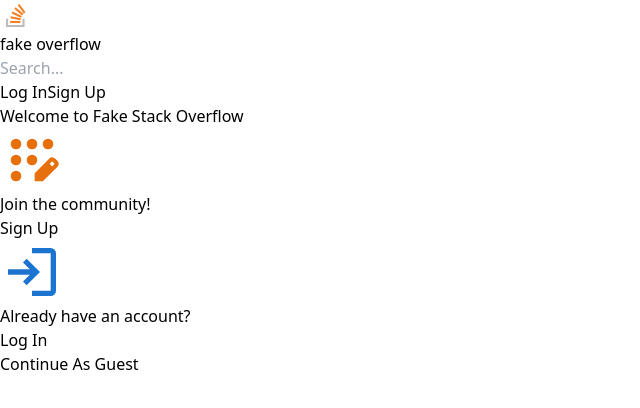
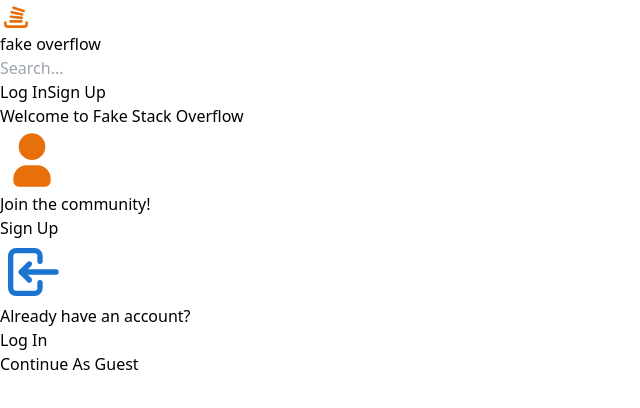
Before and after one commit to alkmei/fake-overflow, a React (Vite) app in the folder client/: page / in a window 1280 px wide. Shown: the top 408 px of the page, without its empty margins (0-640 px from the left). Built offline with nearby package versions, Linux system fonts and the light colour scheme.

Commit message:
LOGO PACKAGE :trollface:

```diff
--- a/client/package.json
+++ b/client/package.json
@@ -11,7 +11,8 @@
   },
   "dependencies": {
     "react": "^18.2.0",
-    "react-dom": "^18.2.0"
+    "react-dom": "^18.2.0",
+    "@tabler/icons-react": "^3.2.0"
   },
   "devDependencies": {
     "@types/node": "^20.12.7",
--- a/client/src/components/Navbar.tsx
+++ b/client/src/components/Navbar.tsx
@@ -1,5 +1,5 @@
 import { Link, NavLink } from "react-router-dom";
-import Logo from "@/components/svg/YungPandithersLogo.tsx";
+import { IconBrandStackoverflow } from "@tabler/icons-react";
 
 export default function Navbar() {
   return (
@@ -9,7 +9,7 @@
           to="/"
           className="text-xl flex items-center hover:bg-gray-200 h-full px-2 rounded"
         >
-          <Logo width={32} height={32} className="rotate-180" />
+          <IconBrandStackoverflow width={32} height={32} color="#e7700d" />
           fake <span className="font-bold ml-0.5">overflow</span>
         </Link>
         <div className="flex items-center flex-grow">
--- a/client/src/components/svg/MaterialSymbolsAppRegistration.tsx
+++ /dev/null
@@ -1,20 +0,0 @@
-import type { SVGProps } from "react";
-
-export default function MaterialSymbolsAppRegistration(
-  props: SVGProps<SVGSVGElement>,
-) {
-  return (
-    <svg
-      xmlns="http://www.w3.org/2000/svg"
-      width="1em"
-      height="1em"
-      viewBox="0 0 24 24"
-      {...props}
-    >
-      <path
-        fill="currentColor"
-        d="M6 20q-.825 0-1.412-.587T4 18t.588-1.412T6 16t1.413.588T8 18t-.587 1.413T6 20m0-6q-.825 0-1.412-.587T4 12t.588-1.412T6 10t1.413.588T8 12t-.587 1.413T6 14m0-6q-.825 0-1.412-.587T4 6t.588-1.412T6 4t1.413.588T8 6t-.587 1.413T6 8m6 0q-.825 0-1.412-.587T10 6t.588-1.412T12 4t1.413.588T14 6t-.587 1.413T12 8m6 0q-.825 0-1.412-.587T16 6t.588-1.412T18 4t1.413.588T20 6t-.587 1.413T18 8m-6 6q-.825 0-1.412-.587T10 12t.588-1.412T12 10t1.413.588T14 12t-.587 1.413T12 14m1 6v-3.075l5.525-5.5q.225-.225.5-.325t.55-.1q.3 0 .575.113t.5.337l.925.925q.2.225.313.5t.112.55t-.1.563t-.325.512l-5.5 5.5zm6.575-5.6l.925-.975l-.925-.925l-.95.95z"
-      ></path>
-    </svg>
-  );
-}
--- a/client/src/components/svg/MaterialSymbolsLogin.tsx
+++ /dev/null
@@ -1,18 +0,0 @@
-import type { SVGProps } from "react";
-
-export default function MaterialSymbolsLogin(props: SVGProps<SVGSVGElement>) {
-  return (
-    <svg
-      xmlns="http://www.w3.org/2000/svg"
-      width="1em"
-      height="1em"
-      viewBox="0 0 24 24"
-      {...props}
-    >
-      <path
-        fill="currentColor"
-        d="M12 21v-2h7V5h-7V3h7q.825 0 1.413.588T21 5v14q0 .825-.587 1.413T19 21zm-2-4l-1.375-1.45l2.55-2.55H3v-2h8.175l-2.55-2.55L10 7l5 5z"
-      ></path>
-    </svg>
-  );
-}
--- a/client/src/routes/Welcome.tsx
+++ b/client/src/routes/Welcome.tsx
@@ -1,5 +1,4 @@
-import MaterialSymbolsAppRegistration from "@/components/svg/MaterialSymbolsAppRegistration.tsx";
-import MaterialSymbolsLogin from "@/components/svg/MaterialSymbolsLogin.tsx";
+import { IconUserFilled, IconLogin } from "@tabler/icons-react";
 import { Link } from "react-router-dom";
 
 export default function Welcome() {
@@ -13,7 +12,7 @@
       </h1>
       <div className="grid grid-cols-2 grid-rows-2 gap-4">
         <div className="rounded-2xl w-96 bg-amber-100 p-10 flex flex-col justify-between gap-3">
-          <MaterialSymbolsAppRegistration
+          <IconUserFilled
             color="#e7700d"
             width="64"
             height="64"
@@ -28,7 +27,7 @@
           </Link>
         </div>
         <div className="rounded-2xl w-96 bg-blue-100 p-10 flex flex-col justify-between gap-3">
-          <MaterialSymbolsLogin
+          <IconLogin
             color="#1b75d0"
             width="64"
             height="64"
```
Also changed, not shown: 1 other file (tests, documents, lock files or other folders).
